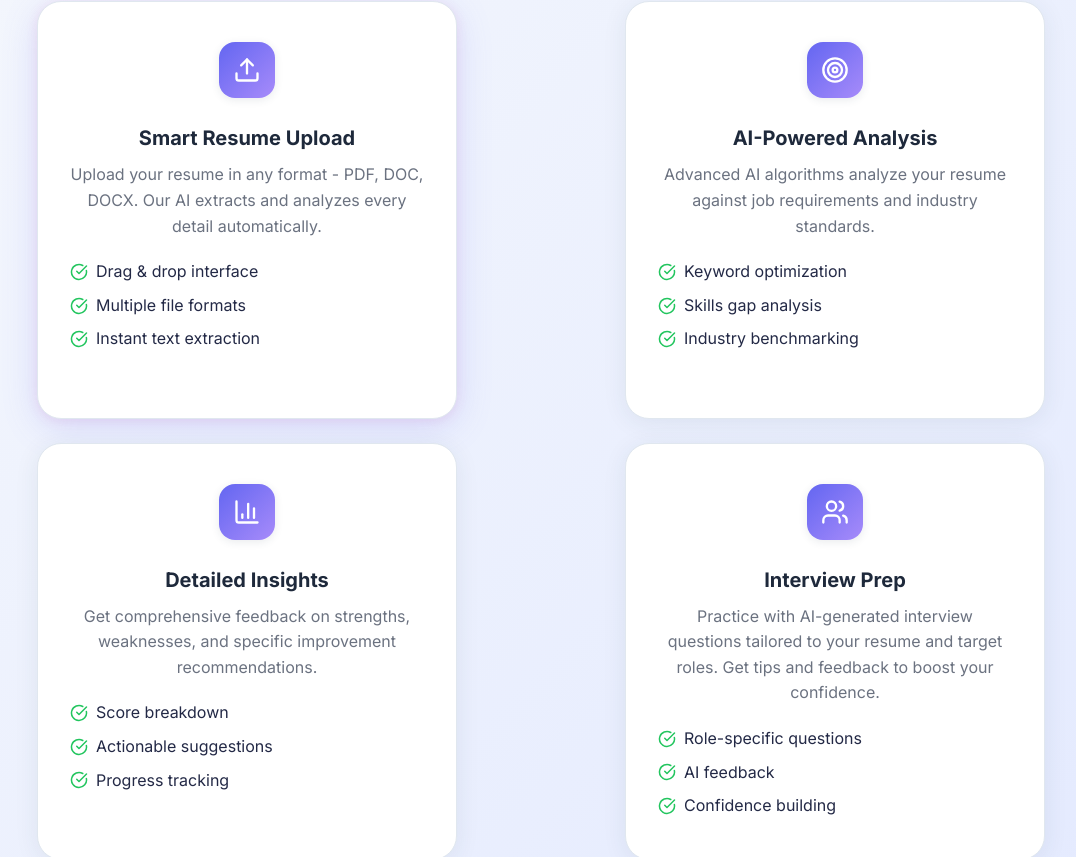
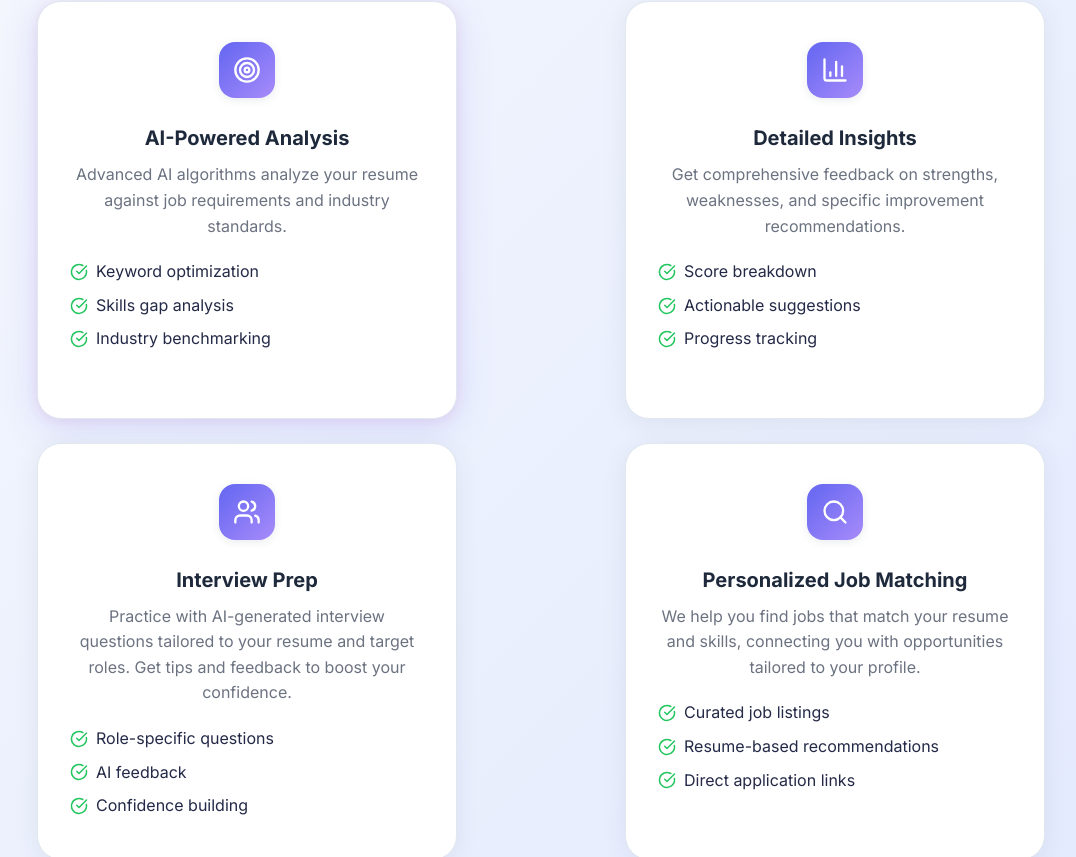
Before and after one commit to terminal-lucidity/resume-analysis, a React (Vite) app in the folder frontend/: page /features in a window 1280 px wide. Shown: the part 680-1537 px from the top of the page, without its empty margins (99-1175 px from the left). Built offline with nearby package versions, Linux system fonts and the light colour scheme.

Commit message:
better features page

```diff
--- a/frontend/src/components/Features.tsx
+++ b/frontend/src/components/Features.tsx
@@ -7,7 +7,8 @@ import {
   CheckCircle,
   BarChart3,
   Users,
-  Shield
+  Shield,
+  Search
 } from 'lucide-react';
 import { useNavigate } from 'react-router-dom';
 
@@ -18,32 +19,39 @@ const Features: React.FC = () => {
   const mainFeatures = [
     {
       step: 'Step 1',
-      icon: Upload,
-      title: "Smart Resume Upload",
-      description: "Upload your resume in any format - PDF, DOC, DOCX. Our AI extracts and analyzes every detail automatically.",
-      benefits: ["Drag & drop interface", "Multiple file formats", "Instant text extraction"]
-    },
-    {
-      step: 'Step 2',
       icon: Target,
       title: "AI-Powered Analysis",
       description: "Advanced AI algorithms analyze your resume against job requirements and industry standards.",
       benefits: ["Keyword optimization", "Skills gap analysis", "Industry benchmarking"]
     },
     {
-      step: 'Step 3',
+      step: 'Step 2',
       icon: BarChart3,
       title: "Detailed Insights",
       description: "Get comprehensive feedback on strengths, weaknesses, and specific improvement recommendations.",
       benefits: ["Score breakdown", "Actionable suggestions", "Progress tracking"]
     },
     {
-      step: 'Step 4',
+      step: 'Step 3',
       icon: Users,
       title: "Interview Prep",
       description: "Practice with AI-generated interview questions tailored to your resume and target roles. Get tips and feedback to boost your confidence.",
       benefits: ["Role-specific questions", "AI feedback", "Confidence building"]
-    }
+    },
+    {
+      step: 'Step 4',
+      icon: Search,
+      title: "Personalized Job Matching",
+      description: "We help you find jobs that match your resume and skills, connecting you with opportunities tailored to your profile.",
+      benefits: ["Curated job listings", "Resume-based recommendations", "Direct application links"]
+    },
+    // {
+    //   step: 'Step 5',
+    //   icon: Upload,
+    //   title: "Smart Resume Upload",
+    //   description: "Upload your resume in any format - PDF, DOC, DOCX. Our AI extracts and analyzes every detail automatically.",
+    //   benefits: ["Drag & drop interface", "Multiple file formats", "Instant text extraction"]
+    // }
   ];
 
   const keyBenefits = [
```
